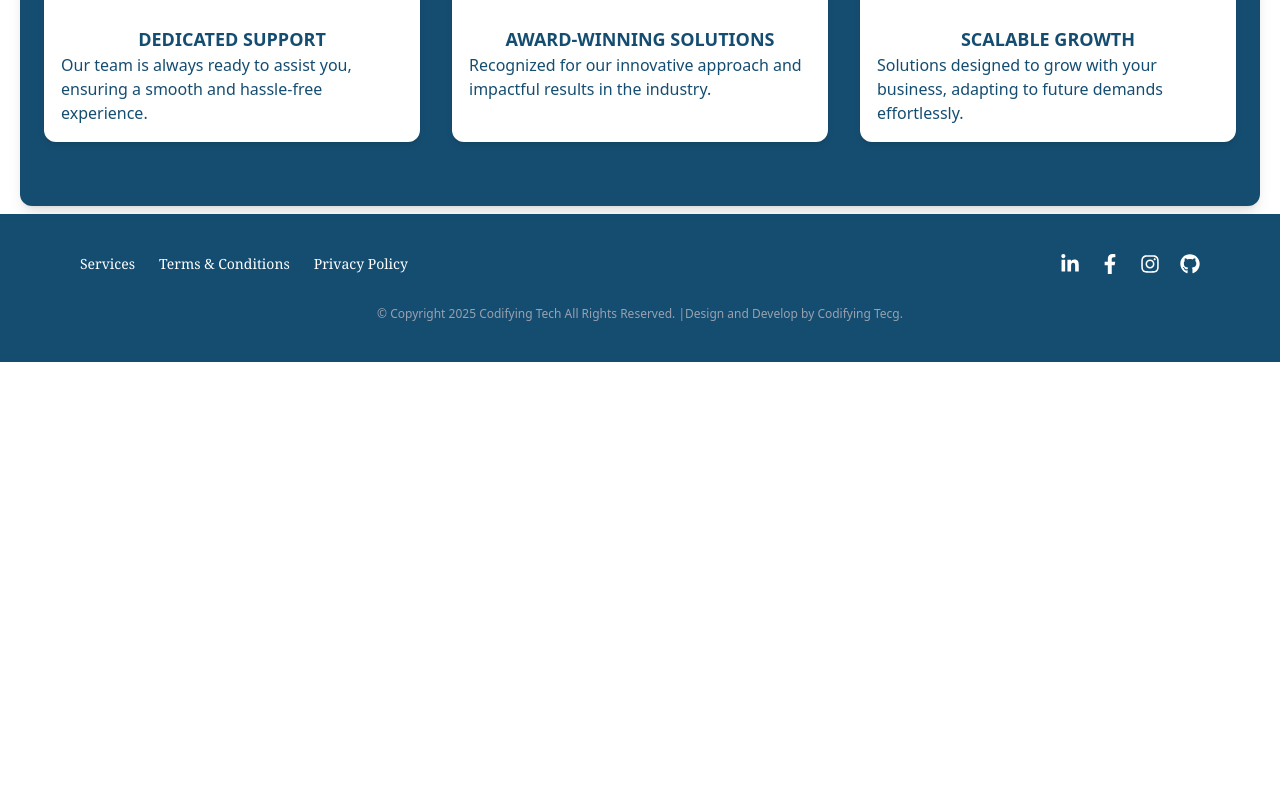
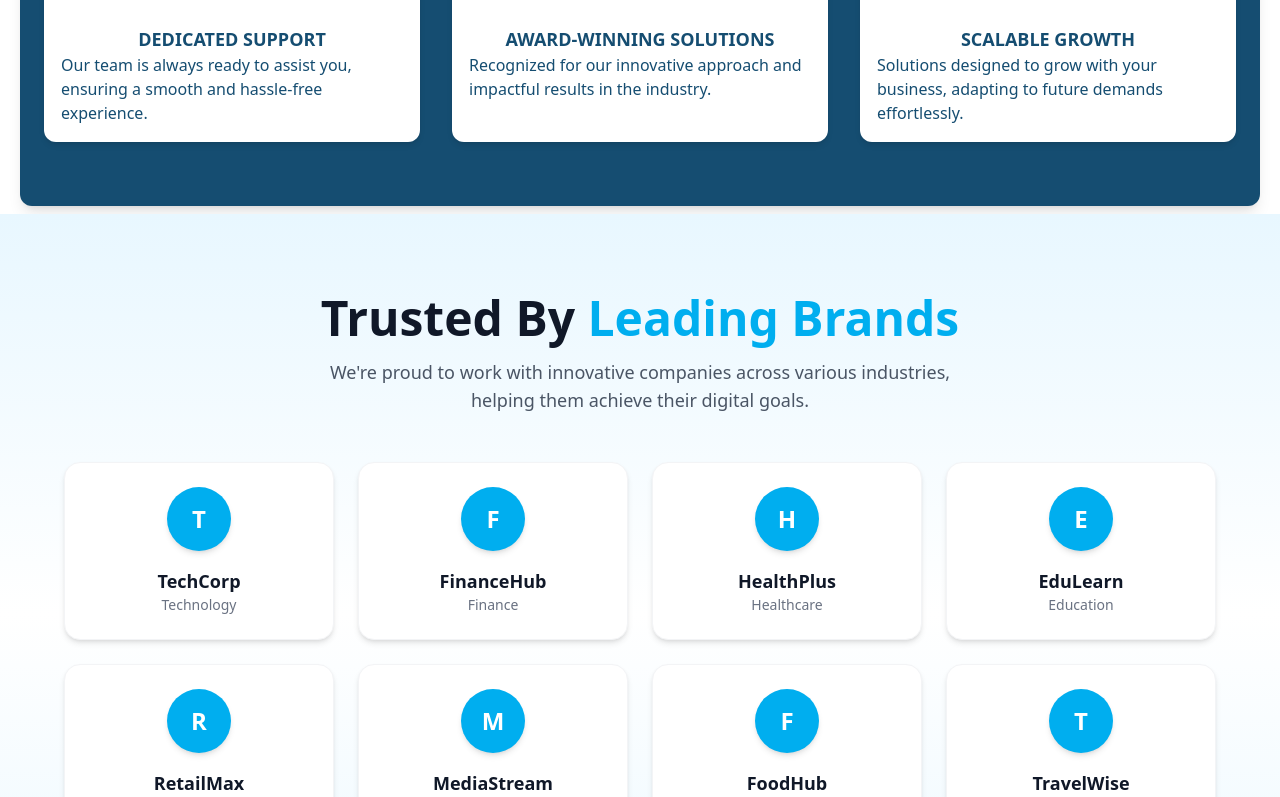
Before and after one commit to codifyingtech/codifyingtech, a React (Vite) app: page / in a window 1280 px wide. Shown: the part 2000-2797 px from the top of the page. Before the commit the page ends 2362 px from the top, so only its background shows below. Built offline with nearby package versions, Linux system fonts and the light colour scheme.

Commit message:
OurCilents

```diff
--- a/src/components/Choose/WhyChooseUs.jsx
+++ b/src/components/Choose/WhyChooseUs.jsx
@@ -1,5 +1,5 @@
 import React from 'react';
-// Zaroori icons ko import kiya gaya hai
+
 import { FaBullseye, FaBolt, FaShieldAlt, FaUsers, FaAward, FaChartLine } from 'react-icons/fa';
 
 const features = [
--- /dev/null
+++ b/src/components/OurCilents/Cilents.jsx
@@ -0,0 +1,56 @@
+import React from "react";
+import { motion } from "framer-motion";
+
+const brands = [
+  { letter: "T", name: "TechCorp", category: "Technology" },
+  { letter: "F", name: "FinanceHub", category: "Finance" },
+  { letter: "H", name: "HealthPlus", category: "Healthcare" },
+  { letter: "E", name: "EduLearn", category: "Education" },
+  { letter: "R", name: "RetailMax", category: "Retail" },
+  { letter: "M", name: "MediaStream", category: "Media" },
+  { letter: "F", name: "FoodHub", category: "Food & Beverage" },
+  { letter: "T", name: "TravelWise", category: "Travel" },
+];
+
+export default function TrustedBrands() {
+  return (
+    <div className="min-h-screen w-full bg-gradient-to-b from-[#e8f7ff] via-white to-[#e8f7ff] px-6 py-20">
+      <div className="max-w-6xl mx-auto text-center">
+        <motion.h1
+          initial={{ y: -20, opacity: 0 }}
+          animate={{ y: 0, opacity: 1 }}
+          transition={{ duration: 0.6 }}
+          className="text-4xl md:text-5xl font-extrabold text-gray-900"
+        >
+          Trusted By <span className="text-[#00AEEF]">Leading Brands</span>
+        </motion.h1>
+
+        <motion.p
+          initial={{ opacity: 0 }}
+          animate={{ opacity: 1 }}
+          transition={{ delay: 0.3, duration: 0.6 }}
+          className="mt-4 text-gray-600 max-w-2xl mx-auto text-lg"
+        >
+          We're proud to work with innovative companies across various industries,
+          helping them achieve their digital goals.
+        </motion.p>
+
+        <div className="grid grid-cols-1 sm:grid-cols-2 md:grid-cols-3 lg:grid-cols-4 gap-6 mt-12">
+          {brands.map((b, index) => (
+            <motion.div
+              key={index}
+              whileHover={{ scale: 1.05, y: -5 }}
+              className="bg-white rounded-2xl shadow-md p-6 flex flex-col items-center text-center border border-gray-100 hover:shadow-xl transition-all"
+            >
+              <div className="w-16 h-16 rounded-full bg-[#00AEEF] text-white flex items-center justify-center text-2xl font-bold shadow-md">
+                {b.letter}
+              </div>
+              <h3 className="mt-4 text-lg font-semibold text-gray-900">{b.name}</h3>
+              <p className="text-gray-500 text-sm">{b.category}</p>
+            </motion.div>
+          ))}
+        </div>
+      </div>
+    </div>
+  );
+}
--- /dev/null
+++ b/src/pages/CilentsWork.jsx
@@ -0,0 +1,13 @@
+import React from 'react'
+import Cilents from "../components/OurCilents/Cilents.jsx";
+const Contactus = () => {
+  return (
+    <div>
+
+      <Cilents/>
+
+    </div>
+  )
+}
+
+export default Contactus;
--- a/src/pages/Home.jsx
+++ b/src/pages/Home.jsx
@@ -2,6 +2,8 @@ import React from 'react'
 import HeroSection from '../components/HeroSection/HeroSection'
 import ServicesSection from './ourServices'
 import WhyChooseUs from '../components/Choose/WhyChooseUs'
+ import Cilents from  '../components/OurCilents/Cilents'
+
 
 const Home = () => {
   return (
@@ -9,6 +11,7 @@ const Home = () => {
       <HeroSection/>
       <ServicesSection/>
       <WhyChooseUs/>
+      <Cilents/>
 
     </div>
   )
```
